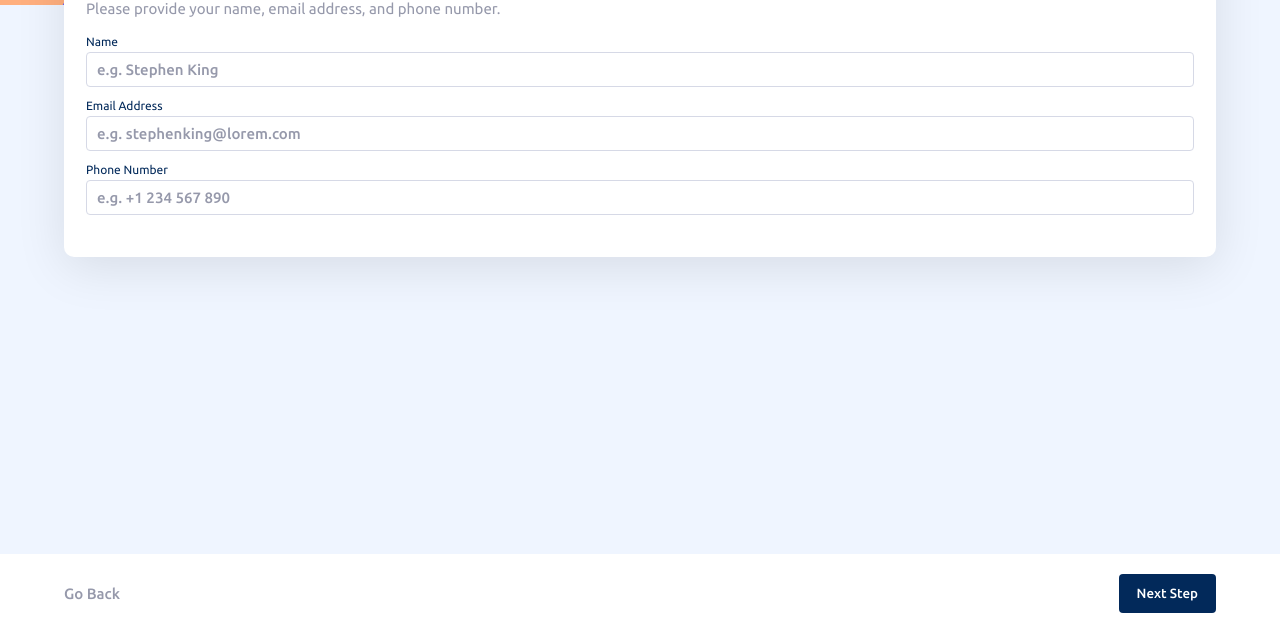
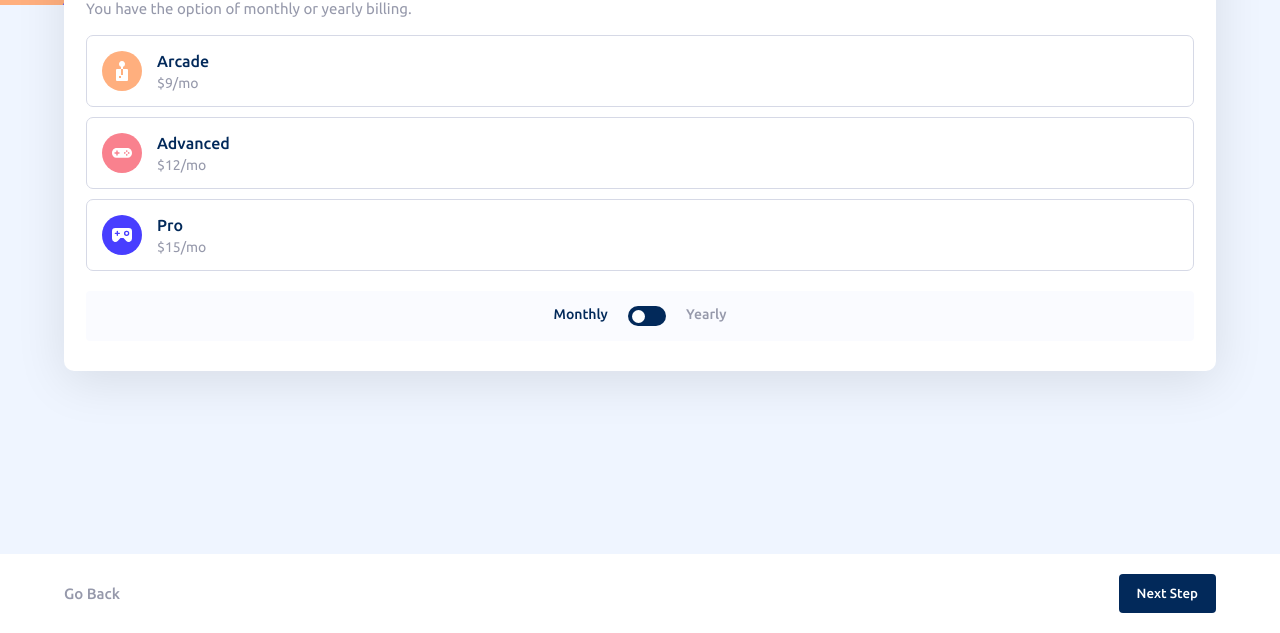
Before and after one commit to dilleswararao12/multi-step-form, a plain HTML site: page index.html in a window 1280 px wide. Shown: the part 167-800 px from the top of the page. Drawn offline with Linux system fonts and the light colour scheme.

Commit message:
added select your plan form

```diff
--- a/index.html
+++ b/index.html
@@ -23,7 +23,7 @@
         <li class="steps-list-mobile__item"><p>4</p></li>
       </ul>
       <div class="form-container">
-        <form id="personal-info-form">
+        <!-- <form id="personal-info-form">
           <div class="form-heading-cont">
             <h2 class="form-heading-cont__header">Personal info</h2>
             <p class="form-heading-cont__subheader">
@@ -62,6 +62,54 @@
               />
             </div>
           </div>
+        </form> -->
+        <div id="select-your-plan-form">
+          <div class="form-heading-cont">
+            <h2 class="form-heading-cont__header">Select your plan</h2>
+            <p class="form-heading-cont__subheader">
+              You have the option of monthly or yearly billing.
+            </p>
+          </div>
+          <div class="select-your-plan-form__cont">
+            <div class="option-component">
+              <div class="select-your-plan-form__item">
+                <img src="./dist/assets/images/icon-arcade.svg" alt="arcade icon" />
+                <div>
+                  <p class="select-your-plan-form__item-title">Arcade</p>
+                  <p class="select-your-plan-form__item-description">$9/mo</p>
+                </div>
+              </div>
+            </div>
+            <div class="option-component">
+              <div class="select-your-plan-form__item">
+                <img src="./dist/assets/images/icon-advanced.svg" alt="advanced icon"/>
+                <div>
+                  <p class="select-your-plan-form__item-title">Advanced</p>
+                  <p class="select-your-plan-form__item-description">$12/mo</p>
+                </div>
+            </div>
+            </div>
+            <div class="option-component">
+              <div class="select-your-plan-form__item">
+                <img src="./dist/assets/images/icon-pro.svg" alt="pro icon" />
+                <div>
+                  <p class="select-your-plan-form__item-title">Pro</p>
+                  <p class="select-your-plan-form__item-description">$15/mo</p>
+                </div>
+            </div>
+          </div>
+        </div>
+        <form id="monthly-yearly-form">
+          <div>
+            <p class="active">Monthly</p>
+            <label class="switch">
+              <input type="checkbox" name="monthly-yearly" />
+              <span class="slider-round"></span>
+            </label>
+
+            <p>Yearly</p>
+          </div>
+
         </form>
       </div>
     </main>
--- a/scss/_components.scss
+++ b/scss/_components.scss
@@ -27,3 +27,14 @@
   color: $neutral-white;
   cursor: pointer;
 }
+
+.option-component {
+  border: 1px solid $neutral-light-gray;
+  border-radius: 7px;
+  padding: 1.5rem 1.5rem;
+
+  &.is-selected {
+    border: 1px solid $primary-purplish-blue;
+    background-color: $neutral-alabaster;
+  }
+}
--- a/scss/_layout.scss
+++ b/scss/_layout.scss
@@ -64,6 +64,103 @@
   }
 }
 
+// PLAN FORM SECTION
+.select-your-plan-form__cont {
+  display: flex;
+  flex-direction: column;
+  gap: 1rem;
+  margin-bottom: 2rem;
+}
+
+.select-your-plan-form__item {
+  display: flex;
+  align-items: center;
+  gap: 1.5rem;
+
+  div {
+    display: flex;
+    flex-direction: column;
+    gap: 0.5rem;
+  }
+
+  #{&}-title {
+    font-size: 1.6rem;
+    font-weight: weight("medium");
+    color: $primary-marine-blue;
+  }
+
+  #{&}-description {
+    font-size: 1.4rem;
+    color: $neutral-cool-gray;
+  }
+}
+
+#monthly-yearly-form {
+  @include flexBox(row);
+  padding: 1.5rem 0rem;
+  border-radius: 4px;
+  background-color: $neutral-alabaster;
+
+  div {
+    display: flex;
+    gap: 2rem;
+
+    p {
+      color: $neutral-cool-gray;
+      font-weight: weight("medium");
+      font-size: 1.4rem;
+
+      &.active {
+        color: $primary-marine-blue;
+      }
+    }
+  }
+}
+
+.switch {
+  position: relative;
+  display: inline-block;
+  width: 3.8rem;
+  height: 2rem;
+
+  input {
+    opacity: 0;
+    width: 0;
+    height: 0;
+
+    &:checked + .slider-round {
+      background-color: $primary-marine-blue;
+    }
+
+    &:checked + .slider-round:before {
+      transform: translateX(1.6rem);
+    }
+  }
+
+  .slider-round {
+    position: absolute;
+    cursor: pointer;
+    top: 0;
+    left: 0;
+    right: 0;
+    bottom: 0;
+    background-color: $primary-marine-blue;
+    transition: 0.4s;
+    border-radius: 3.4rem;
+
+    &:before {
+      position: absolute;
+      content: "";
+      height: 1.3rem;
+      width: 1.3rem;
+      left: 4px;
+      bottom: 3.5px;
+      background-color: $neutral-white;
+      transition: 0.4s;
+      border-radius: 50%;
+    }
+  }
+}
 // NAV
 .nav-mobile {
   width: 100%;
```
Also changed, not shown: dist/css/main.css, 1 other file.
